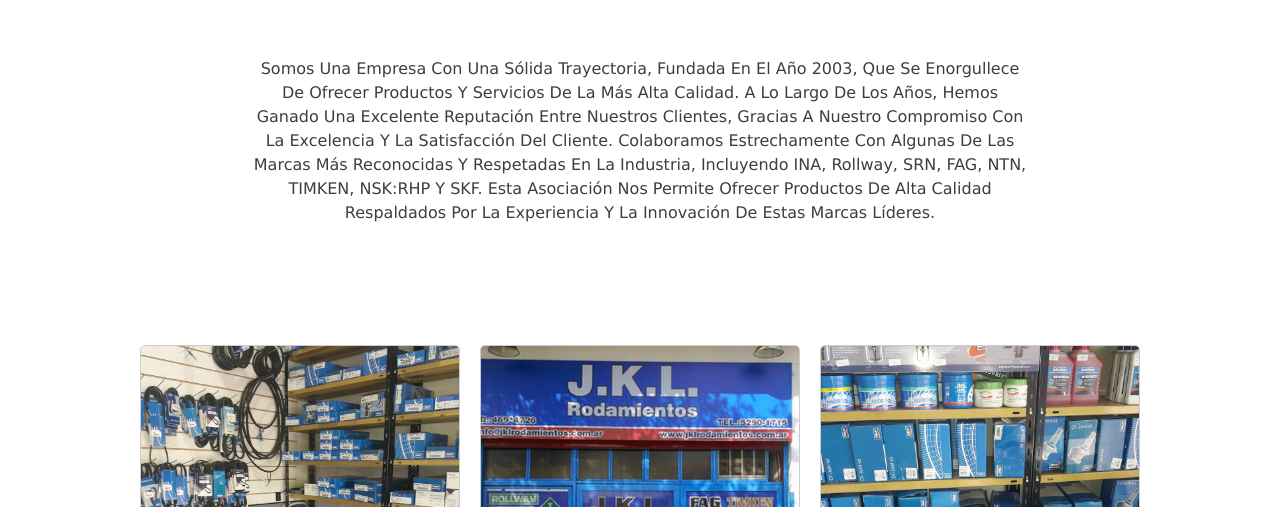
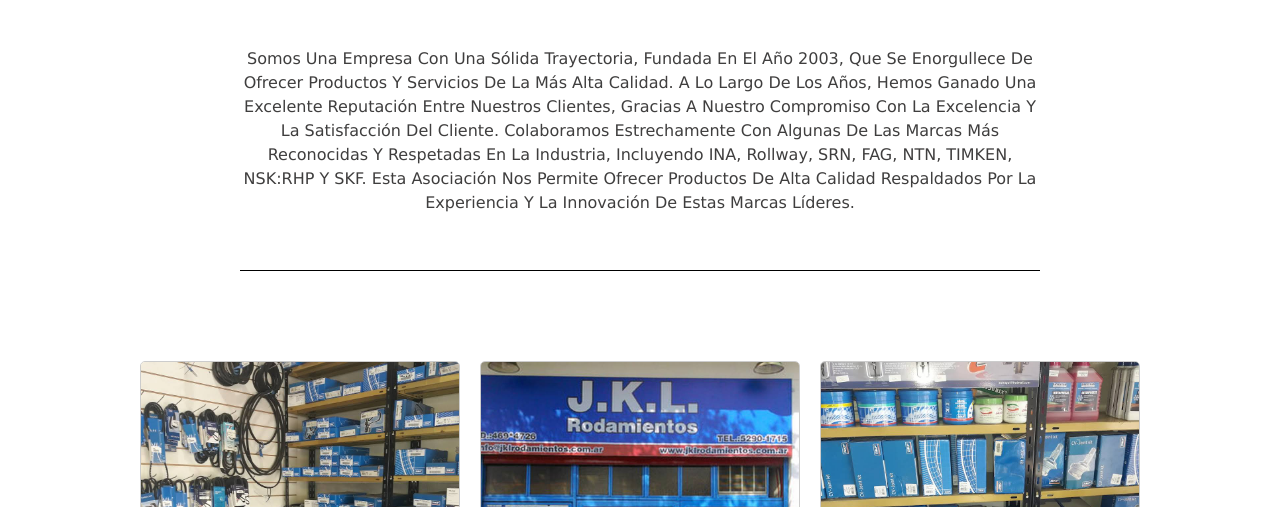
Before and after one commit to santinogiatti/Santino-Giatti-Travelworld-html, a website: page index.html in a window 1280 px wide. Shown: the part 293-800 px from the top of the page. Drawn offline with nearby package versions, Linux system fonts and the light colour scheme.

Commit message:
tecto descriptivo

```diff
--- a/scss/styles.scss
+++ b/scss/styles.scss
@@ -205,9 +205,10 @@
 .company-description {
   max-width: 800px;
   margin: 0 auto;
-  padding: 10px;
-  border-radius: 20px;
+  padding-bottom: 35px;
   text-align: justify;
+  border-bottom: 1.5px solid #000000;
+
 
   background-size: 100%;
 }
```
Also changed, not shown: css/styles.css, script.js (line endings or trailing spaces), 1 other file.
